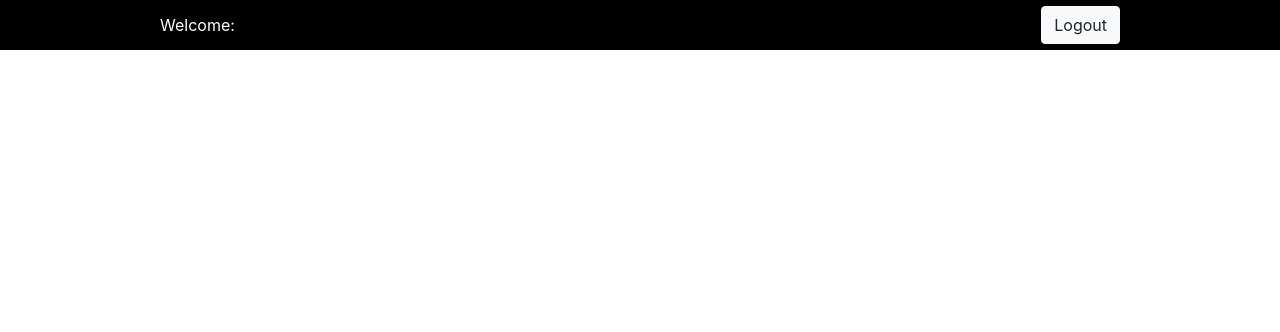
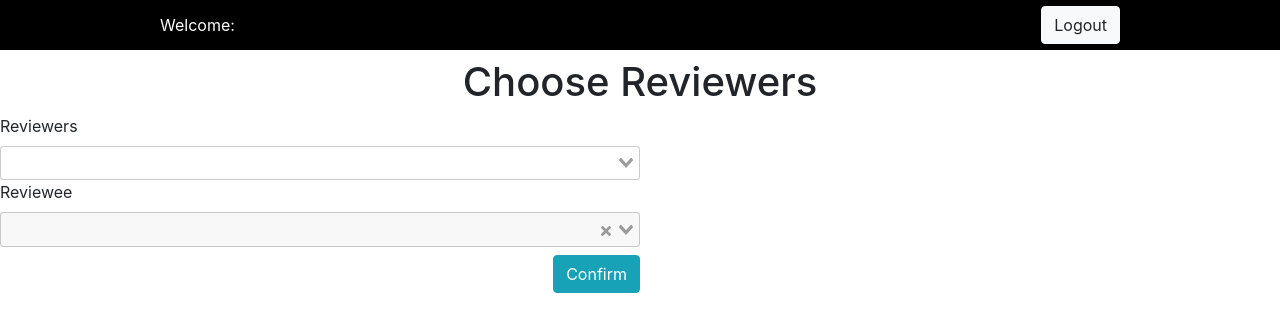
Before and after one commit to Hossam-10/FrontTask, a Nuxt app: page /review/1 in a window 1280 px wide. Before the commit this address had no page. Shown: the top 332 px of the page. Built offline with nearby package versions, Linux system fonts and the light colour scheme; no server answers.

Commit message:
Adding performance review

```diff
--- a/components/EmployeeCard.vue
+++ b/components/EmployeeCard.vue
@@ -5,7 +5,8 @@
         <p>name: {{ employee.name }}</p>
         <p>email: {{ employee.email }}</p>
       </div>
-      <div class="d-flex justify-content-around" v-if="userData.is_admin">
+      <div v-if="userData.is_admin">
+        <div class="d-flex justify-content-around">
           <nuxt-link :to="`/employees/${employee.id}`">
             <button class="btn btn-outline-success">View</button>
           </nuxt-link>
@@ -18,6 +19,16 @@
           >
             Delete
           </button>
+        </div>
+
+        <div class="w-75 m-auto" v-if="userData.id != employee.id">
+          <nuxt-link
+            class="btn btn-outline-primary w-100 mt-2"
+            :to="`review/${employee.id}`"
+          >
+            Performance Review
+          </nuxt-link>
+        </div>
       </div>
     </div>
   </div>
--- /dev/null
+++ b/components/review/ChooseRevForm.vue
@@ -0,0 +1,107 @@
+<template>
+  <div>
+    <b-overlay :show="loading" rounded="lg" :opacity="1">
+      <h1 class="my-2 text-center">Choose Reviewers</h1>
+      <form @submit.prevent="makePerformanceReview" class="my-2 w-50">
+        <label>Reviewers</label>
+        <v-select
+          :options="employees.data"
+          label="name"
+          v-model="reviewerId"
+          :reduce="(reviewer) => reviewer.id"
+          :loading="employees.loading"
+        >
+          <template #spinner="{ loading }">
+            <div
+              v-if="loading"
+              style="border-left-color: rgba(88, 151, 251, 0.71)"
+              class="vs__spinner"
+            ></div>
+          </template>
+        </v-select>
+
+        <div>
+          <label>Reviewee</label>
+          <v-select
+            :options="employees.data"
+            label="name"
+            :value="singleEmployee"
+            :reduce="(reviewee) => reviewee.id"
+            :loading="employees.loading"
+            :disabled="true"
+          >
+            <template #spinner="{ loading }">
+              <div
+                v-if="loading"
+                style="border-left-color: rgba(88, 151, 251, 0.71)"
+                class="vs__spinner"
+              ></div>
+            </template>
+          </v-select>
+        </div>
+
+        <button type="submit" class="d-block ml-auto btn btn-info mt-2">
+          Confirm
+        </button>
+      </form>
+    </b-overlay>
+  </div>
+</template>
+
+<script>
+import { mapState, mapActions } from "vuex";
+export default {
+  props: {
+    revieweeId: {
+      type: String,
+      required: true,
+    },
+  },
+  data() {
+    return {
+      reviewerId: "",
+      loading: true,
+    };
+  },
+  computed: {
+    ...mapState(["employees", "singleEmployee"]),
+  },
+  methods: {
+    ...mapActions(["getEmployees", "confirmReview", "getSingleEmployee"]),
+    makePerformanceReview() {
+      if (!this.reviewerId) {
+        this.$bvToast.toast("Please choose reviewer", {
+          title: "Something wrong",
+          variant: "primary",
+          toaster: "b-toaster-top-center",
+          solid: true,
+        });
+      } else {
+        this.confirmReview({
+          reviewer_id: this.reviewerId,
+          reviewee_id: this.singleEmployee.id,
+        })
+          .then(() => {
+            this.$router.push("/review");
+          })
+          .catch(() => {
+            this.$bvToast.toast("Please try again", {
+              title: "Something went wrong",
+              variant: "danger",
+              toaster: "b-toaster-top-center",
+              solid: true,
+            });
+          });
+      }
+    },
+  },
+  mounted() {
+    this.getEmployees();
+    this.getSingleEmployee(this.revieweeId).finally(() => {
+      this.loading = false;
+    });
+  },
+};
+</script>
+
+<style scoped></style>
--- /dev/null
+++ b/components/review/ReviewCard.vue
@@ -0,0 +1,5 @@
+<template>
+  <div>
+    <h1>Ay 7aga</h1>
+  </div>
+</template>
--- a/nuxt.config.js
+++ b/nuxt.config.js
@@ -18,7 +18,13 @@ export default {
   css: [],
 
   // Plugins to run before rendering page: https://go.nuxtjs.dev/config-plugins
-  plugins: ["@/plugins/axios.js"],
+  plugins: [
+    "@/plugins/axios.js",
+    {
+      src: "@/plugins/vue-select.js",
+      mode: "client",
+    },
+  ],
 
   // Auto import components: https://go.nuxtjs.dev/config-components
   components: false,
--- a/package.json
+++ b/package.json
@@ -14,7 +14,8 @@
     "bootstrap-vue": "^2.21.2",
     "cookie-universal-nuxt": "^2.1.5",
     "core-js": "^3.15.1",
-    "nuxt": "^2.15.7"
+    "nuxt": "^2.15.7",
+    "vue-select": "^3.16.0"
   },
   "devDependencies": {}
 }
--- /dev/null
+++ b/pages/review/_id.vue
@@ -0,0 +1,14 @@
+<template>
+  <div>
+    <ChooseRevForm :revieweeId="$route.params.id" />
+  </div>
+</template>
+
+<script>
+import ChooseRevForm from "@/components/review/ChooseRevForm";
+export default {
+  components: {
+    ChooseRevForm,
+  },
+};
+</script>
--- /dev/null
+++ b/pages/review/index.vue
@@ -0,0 +1,3 @@
+<template>
+  <h1>Ay 7aga</h1>
+</template>
--- /dev/null
+++ b/plugins/vue-select.js
@@ -0,0 +1,4 @@
+import Vue from 'vue'
+import vSelect from 'vue-select'
+import 'vue-select/dist/vue-select.css';
+Vue.component('v-select',vSelect)
--- a/store/index.js
+++ b/store/index.js
@@ -83,6 +83,9 @@ const createStore = () => {
           commit("deleteUserData");
         });
       },
+      confirmReview({}, payload) {
+        return this.$axios.$post("performance-reviews", payload);
+      },
     },
   });
 };
```
Also changed, not shown: 1 other file (tests, documents, lock files or other folders). Lines whose indentation alone changed are shown as unchanged.
